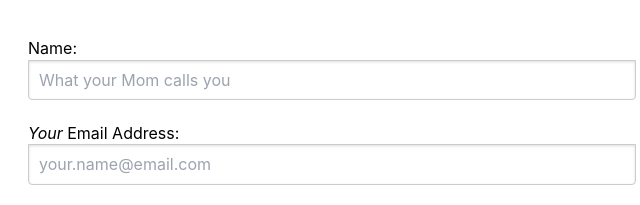
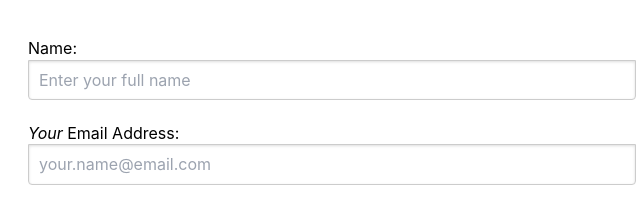
Before and after one commit to Saransh-Jainbu/MatJ, a website: page contact.html in a window 1280 px wide. Shown: the part 251-456 px from the top of the page, 4-644 px from the left. Drawn offline with nearby package versions, Linux system fonts and the light colour scheme.

Commit message:
content fixed

```diff
--- a/contact.html
+++ b/contact.html
@@ -99,7 +99,7 @@
           <div class="form-elements">
             <fieldset class="pure-group">
               <label for="name">Name: </label>
-              <input id="name" name="name" placeholder="What your Mom calls you" />
+              <input id="name" name="name" placeholder="Enter your full name" />
             </fieldset>
 
             <fieldset class="pure-group">
```
